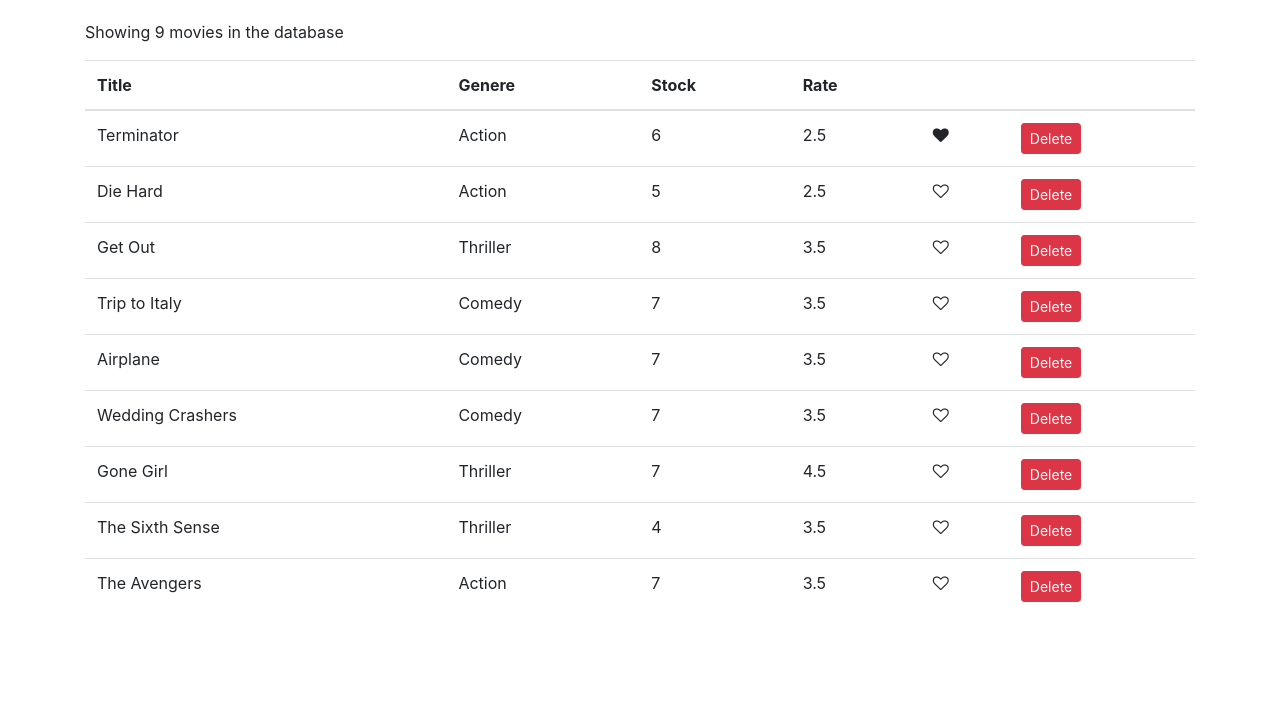
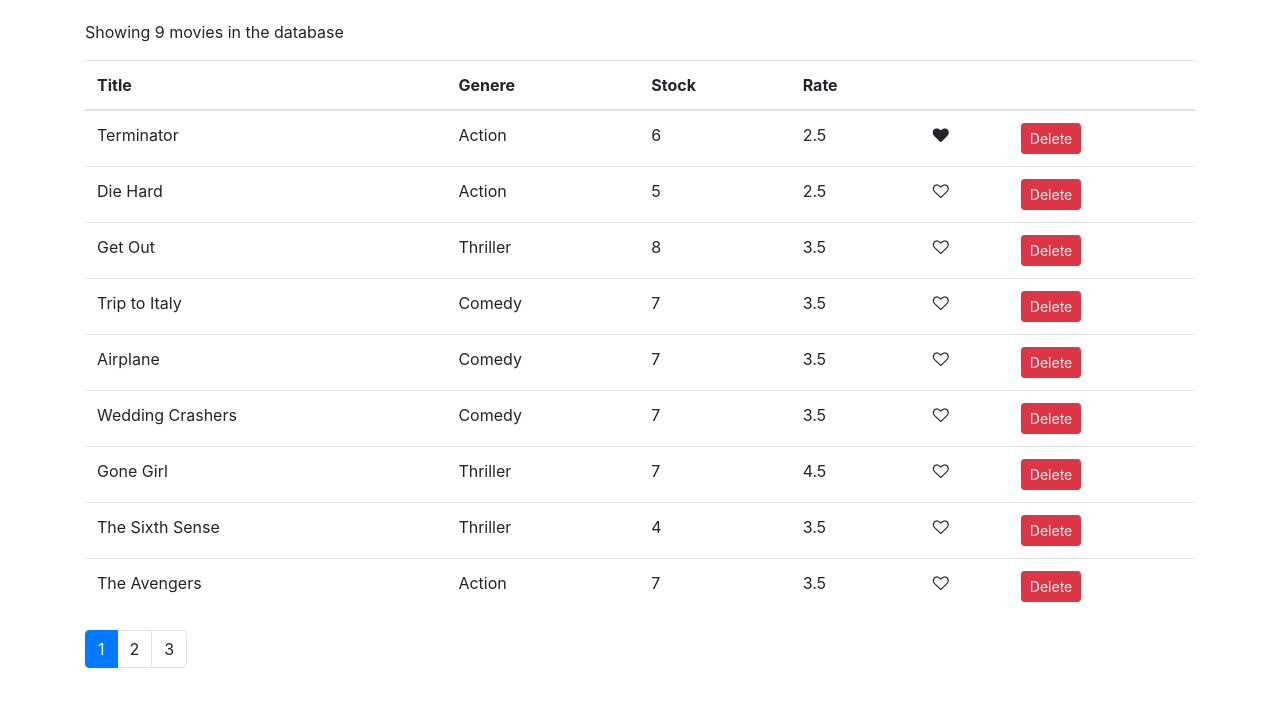
Before and after one commit to mriyank/vidly, a React (Create React App) app: page / in a window 1280 px wide. Shown: the top 706 px of the page. Built offline with nearby package versions, Linux system fonts and the light colour scheme.

Commit message:
added page buttons XD

```diff
--- a/package.json
+++ b/package.json
@@ -8,6 +8,7 @@
     "@testing-library/user-event": "^12.2.0",
     "bootstrap": "^4.3.1",
     "font-awesome": "^4.7.0",
+    "lodash": "^4.17.20",
     "react": "^17.0.1",
     "react-dom": "^17.0.1",
     "react-scripts": "4.0.0",
--- a/src/components/common/like.jsx
+++ b/src/components/common/like.jsx
@@ -3,19 +3,35 @@
 // Input: liked : boolesn
 //Output: onClick
 
-class Like extends Component {
-  render() {
+const Like = props => {
+    // return (  );
     let classes = "fa fa-heart";
-    if (!this.props.liked) classes += "-o";
+    if (!props.liked) classes += "-o";
     return (
       <i
-        onClick={this.props.onClick}
+        onClick={props.onClick}
         style={{ cursor: "pointer" }}
         className={classes}
         aria-hidden="true"
       ></i>
     );
-  }
 }
 
+
+
+// class Like extends Component {
+//   render() {
+//     let classes = "fa fa-heart";
+//     if (!this.props.liked) classes += "-o";
+//     return (
+//       <i
+//         onClick={this.props.onClick}
+//         style={{ cursor: "pointer" }}
+//         className={classes}
+//         aria-hidden="true"
+//       ></i>
+//     );
+//   }
+// }
+
 export default Like;
--- /dev/null
+++ b/src/components/common/pagination.jsx
@@ -0,0 +1,30 @@
+import React from "react";
+import _ from "lodash";
+
+const Pagination = (props) => {
+  const { itemsCount, pageSize, currentPage, onPageChange } = props;
+  console.log(currentPage);
+
+  const pagesCount = Math.ceil(itemsCount / pageSize);
+  if (pagesCount === 1) return null;
+  const pages = _.range(1, pagesCount + 1);
+
+  return (
+    <nav>
+      <ul className="pagination">
+        {pages.map((page) => (
+          <li
+            key={page}
+            className={page === currentPage ? "page-item active" : "page-item"}
+          >
+            <a className="page-link" onClick={() => onPageChange(page)}>
+              {page}
+            </a>
+          </li>
+        ))}
+      </ul>
+    </nav>
+  );
+};
+
+export default Pagination;
--- a/src/components/movies.jsx
+++ b/src/components/movies.jsx
@@ -1,10 +1,13 @@
 import React, { Component } from "react";
 import { getMovies } from "../services/fakeMovieService";
 import Like from "./common/like";
+import Pagination from "./common/pagination";
 
 class Movies extends Component {
   state = {
     movies: getMovies(),
+    currentPage: 1,
+    pageSize: 4,
   };
 
   handleDelete = (movie) => {
@@ -16,13 +19,18 @@
   handleLike = (movie) => {
     const movies = [...this.state.movies];
     const index = movies.indexOf(movie);
-    movies[index] = {...movies[index]};
+    movies[index] = { ...movies[index] };
     movies[index].liked = !movies[index].liked;
-    this.setState({movies});
+    this.setState({ movies });
+  };
+
+  handlePageChange = (page) => {
+    this.setState({ currentPage: page });
   };
 
   render() {
     const { length: count } = this.state.movies;
+    const { pageSize, currentPage } = this.state;
 
     if (count === 0) return <p>No movies</p>;
 
@@ -65,6 +73,12 @@
             ))}
           </tbody>
         </table>
+        <Pagination
+          itemsCount={count}
+          pageSize={pageSize}
+          currentPage={currentPage}
+          onPageChange={this.handlePageChange}
+        />
       </React.Fragment>
     );
   }
```
Also changed, not shown: 1 other file (tests, documents, lock files or other folders).
